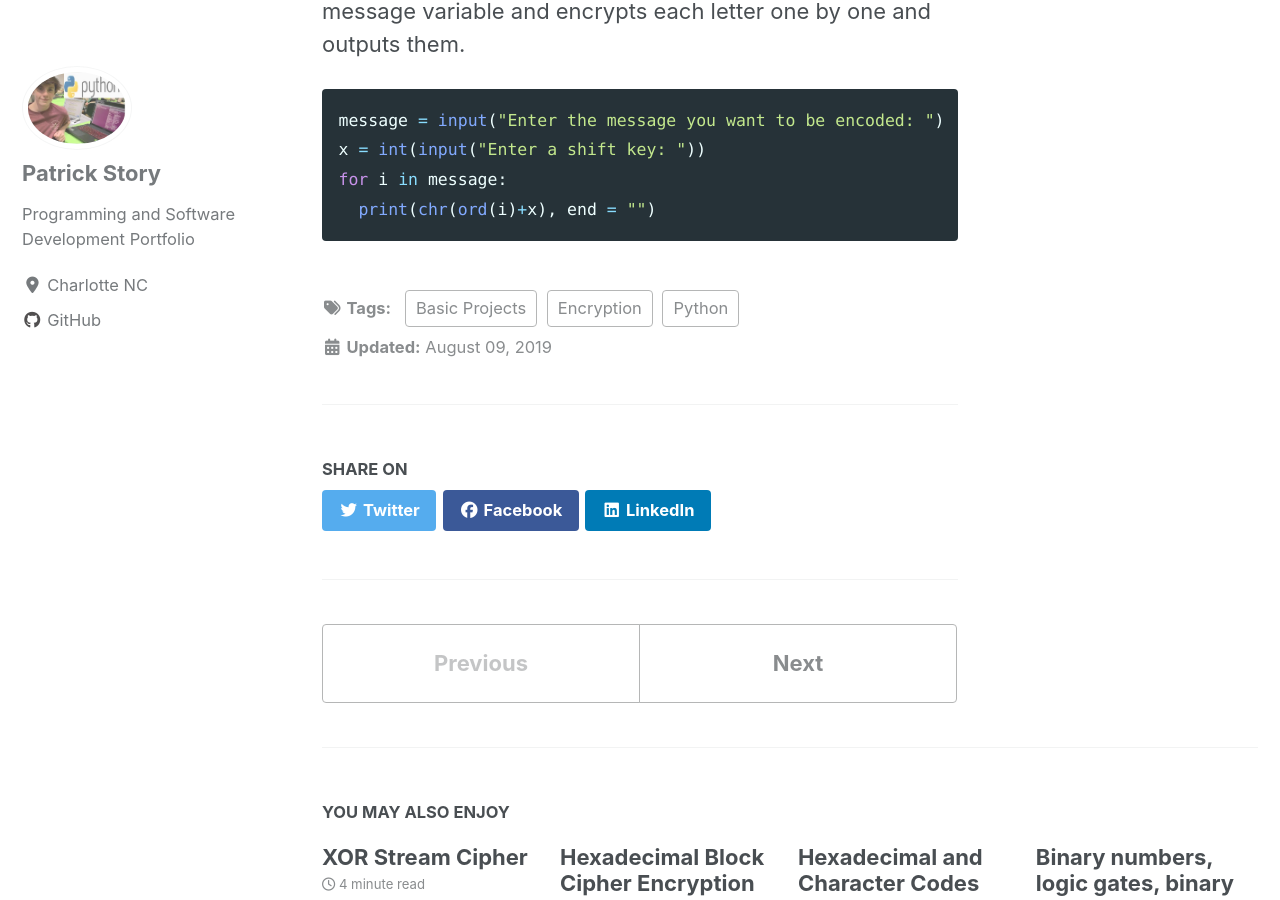
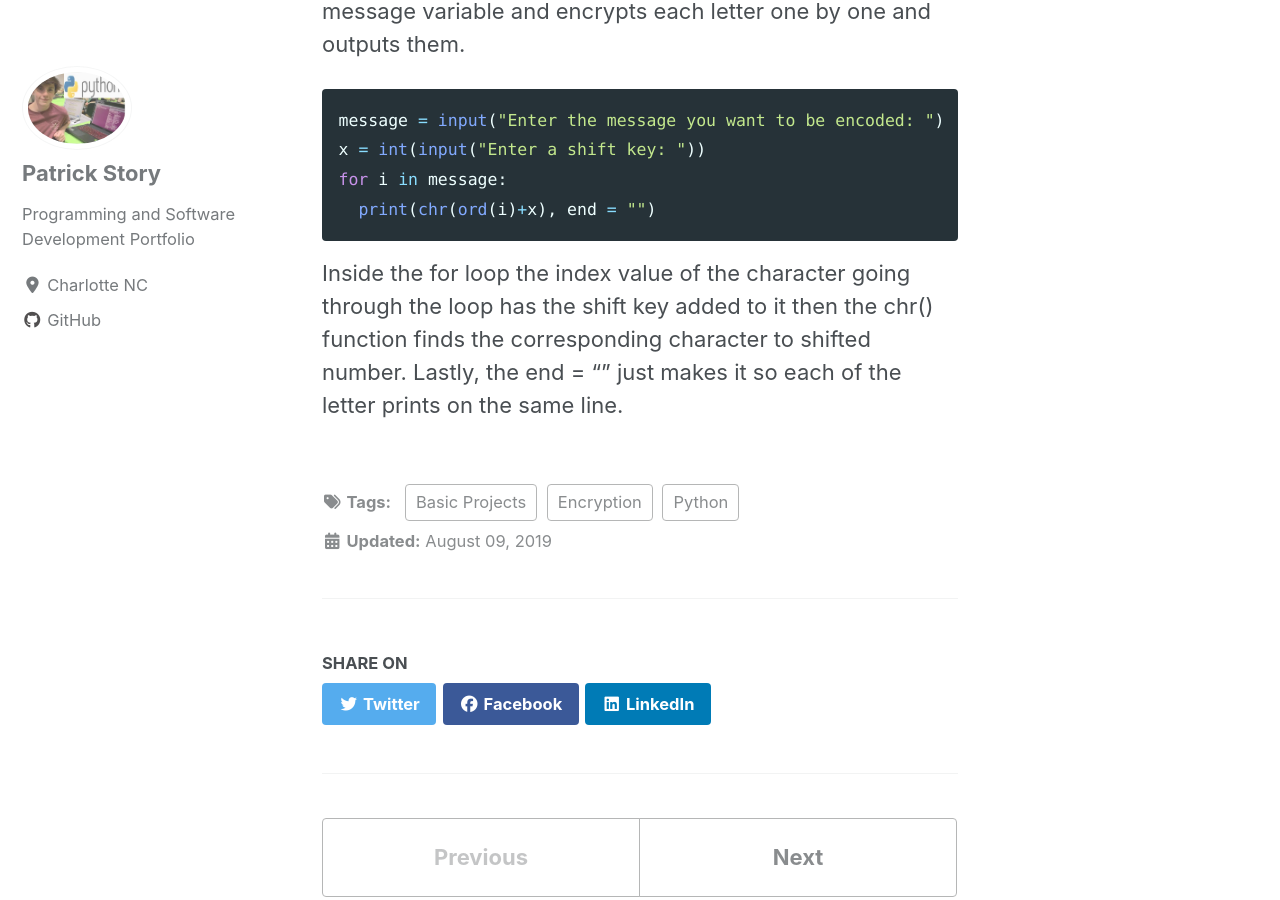
Before and after one commit to Patchyst/Patchyst.github.io, a Jekyll site: the page built from _posts/2019-08-9-CaesarCipher.md, in a window 1280 px wide and 900 px high, scrolled down 2406 px. Built offline with Jekyll 4.4.1, drawn with Linux system fonts in a browser that asks for light colours; cached includes are drawn as plain includes; nearby versions of some CDN libraries.

Commit message:
updating ASCII Cipher Project

````diff
--- a/_posts/2019-08-9-CaesarCipher.md
+++ b/_posts/2019-08-9-CaesarCipher.md
@@ -26,3 +26,4 @@ x = int(input("Enter a shift key: "))
 for i in message:
   print(chr(ord(i)+x), end = "")
 ```
+Inside the for loop the index value of the character going through the loop has the shift key added to it then the chr() function finds the corresponding character to shifted number. Lastly, the end = "" just makes it so each of the letter prints on the same line.
````
